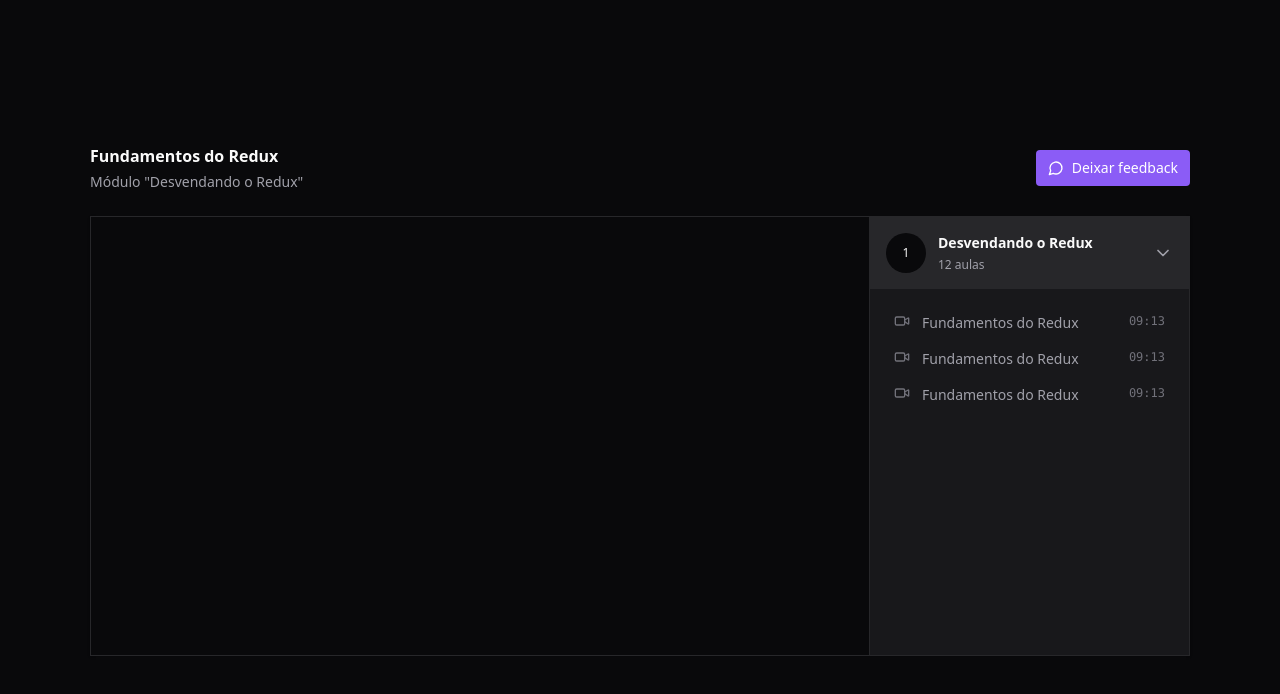
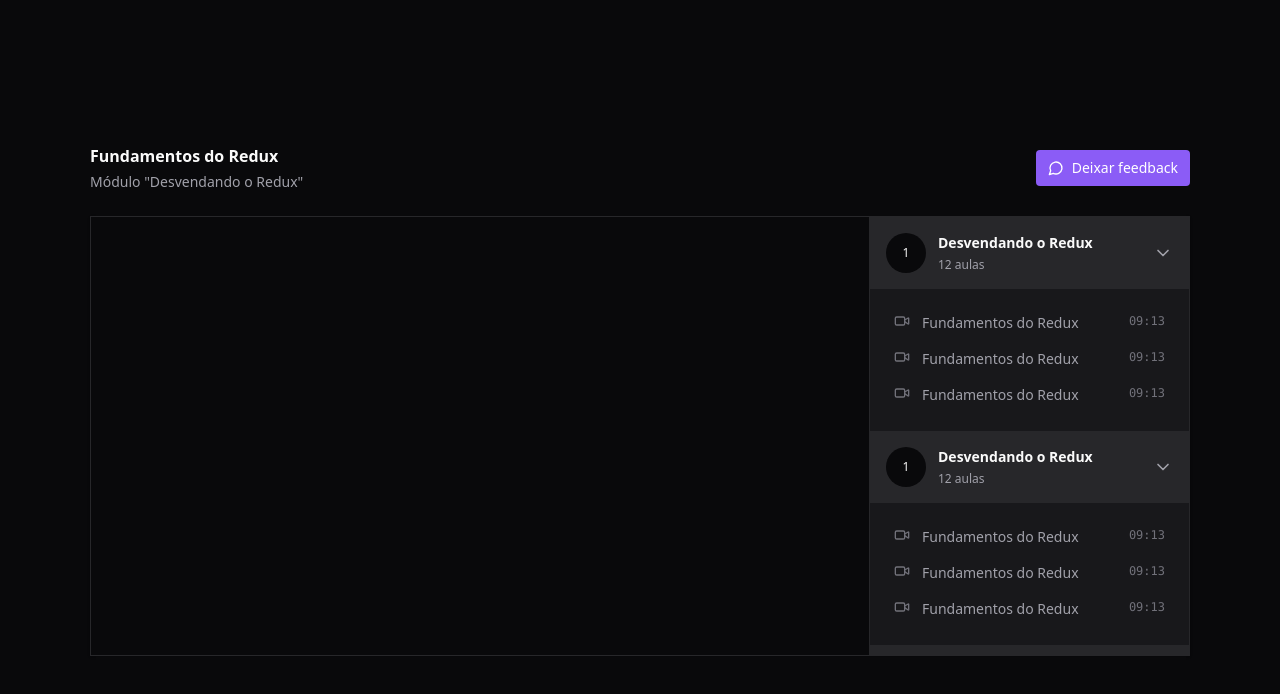
Before and after one commit to laisescorcio/react-redux-zustand-complex, a React (Vite) app: page / in a window 1280 px wide. Shown: the top 694 px of the page. Built offline with nearby package versions, Linux system fonts and the light colour scheme.

Commit message:
feat: added tailwind scrollbar and estilized Player component

```diff
--- a/package.json
+++ b/package.json
@@ -28,6 +28,7 @@
     "eslint-plugin-react-hooks": "^4.6.2",
     "eslint-plugin-react-refresh": "^0.4.7",
     "postcss": "^8.4.39",
+    "tailwind-scrollbar": "^3.1.0",
     "tailwindcss": "^3.4.4",
     "typescript": "^5.2.2",
     "vite": "^5.3.1"
--- a/src/pages/Player.tsx
+++ b/src/pages/Player.tsx
@@ -20,7 +20,7 @@
           </button>
         </div>
 
-        <main className="relative flex overflow-hidden rounded-large border border-zinc-800 bg-zinc-900 shadow">
+        <main className="relative flex overflow-hidden rounded-large border border-zinc-800 bg-zinc-900 shadow pr-80">
           <div className="flex-1">
             <div className="w-full bg-zinc-950 aspect-video">
               <ReactPlayer
@@ -31,7 +31,81 @@
               />
             </div>
           </div>
-          <aside className="w-80 border-l border-zinc-800 bg-zinc-900">
+          <aside className="w-80 absolute top-0 bottom-0 right-0 border-l divide-y-2 divide-zinc-900 border-zinc-800 bg-zinc-900 overflow-y-scroll scrollbar scrollbar-thin scrollbar-track-zinc-950 scrollbar-thumb-zinc-800">
+            <div className="">
+              <button className="flex w-full items-center gap-3 bg-zinc-800 p-4">
+                <div className="flex h-10 w-10 rounded-full items-center justify-center bg-zinc-950 text-xs">
+                  1
+                </div>
+                <div className="flex flex-col gap-1 text-left">
+                  <strong className="text-sm">Desvendando o Redux</strong>
+                  <span className="text-xs text-zinc-400">12 aulas</span>
+                </div>
+
+                <ChevronDown className="w-5 h-5 ml-auto text-zinc-400" />
+              </button>
+              <nav className="relative flex flex-col gap-4 p-6">
+                <button className="flex item-center gap-3 text-sm text-zinc-400">
+                  <Video className="w-4 h-4 text-zinc-500" />
+                  <span>Fundamentos do Redux</span>
+                  <span className="ml-auto font-mono text-xs text-zinc-500">
+                    09:13
+                  </span>
+                </button>
+                <button className="flex item-center gap-3 text-sm text-zinc-400">
+                  <Video className="w-4 h-4 text-zinc-500" />
+                  <span>Fundamentos do Redux</span>
+                  <span className="ml-auto font-mono text-xs text-zinc-500">
+                    09:13
+                  </span>
+                </button>
+                <button className="flex item-center gap-3 text-sm text-zinc-400">
+                  <Video className="w-4 h-4 text-zinc-500" />
+                  <span>Fundamentos do Redux</span>
+                  <span className="ml-auto font-mono text-xs text-zinc-500">
+                    09:13
+                  </span>
+                </button>
+              </nav>
+            </div>
+
+            <div className="">
+              <button className="flex w-full items-center gap-3 bg-zinc-800 p-4">
+                <div className="flex h-10 w-10 rounded-full items-center justify-center bg-zinc-950 text-xs">
+                  1
+                </div>
+                <div className="flex flex-col gap-1 text-left">
+                  <strong className="text-sm">Desvendando o Redux</strong>
+                  <span className="text-xs text-zinc-400">12 aulas</span>
+                </div>
+
+                <ChevronDown className="w-5 h-5 ml-auto text-zinc-400" />
+              </button>
+              <nav className="relative flex flex-col gap-4 p-6">
+                <button className="flex item-center gap-3 text-sm text-zinc-400">
+                  <Video className="w-4 h-4 text-zinc-500" />
+                  <span>Fundamentos do Redux</span>
+                  <span className="ml-auto font-mono text-xs text-zinc-500">
+                    09:13
+                  </span>
+                </button>
+                <button className="flex item-center gap-3 text-sm text-zinc-400">
+                  <Video className="w-4 h-4 text-zinc-500" />
+                  <span>Fundamentos do Redux</span>
+                  <span className="ml-auto font-mono text-xs text-zinc-500">
+                    09:13
+                  </span>
+                </button>
+                <button className="flex item-center gap-3 text-sm text-zinc-400">
+                  <Video className="w-4 h-4 text-zinc-500" />
+                  <span>Fundamentos do Redux</span>
+                  <span className="ml-auto font-mono text-xs text-zinc-500">
+                    09:13
+                  </span>
+                </button>
+              </nav>
+            </div>
+
             <div className="">
               <button className="flex w-full items-center gap-3 bg-zinc-800 p-4">
                 <div className="flex h-10 w-10 rounded-full items-center justify-center bg-zinc-950 text-xs">
--- a/tailwind.config.js
+++ b/tailwind.config.js
@@ -4,5 +4,5 @@
   theme: {
     extend: {},
   },
-  plugins: [],
+  plugins: [require("tailwind-scrollbar")],
 };
```
Also changed, not shown: 2 other files (tests, documents, lock files or other folders).
